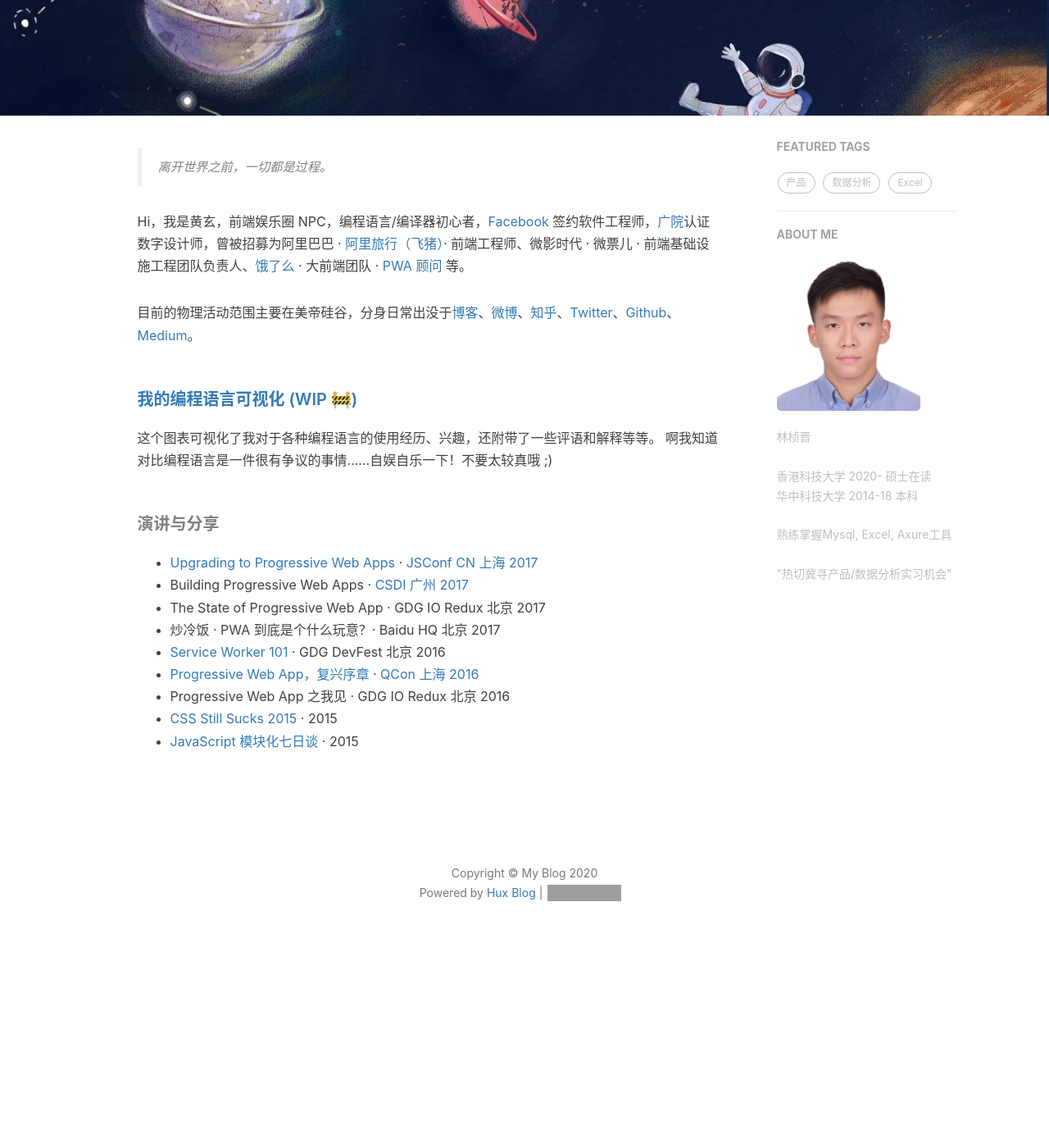
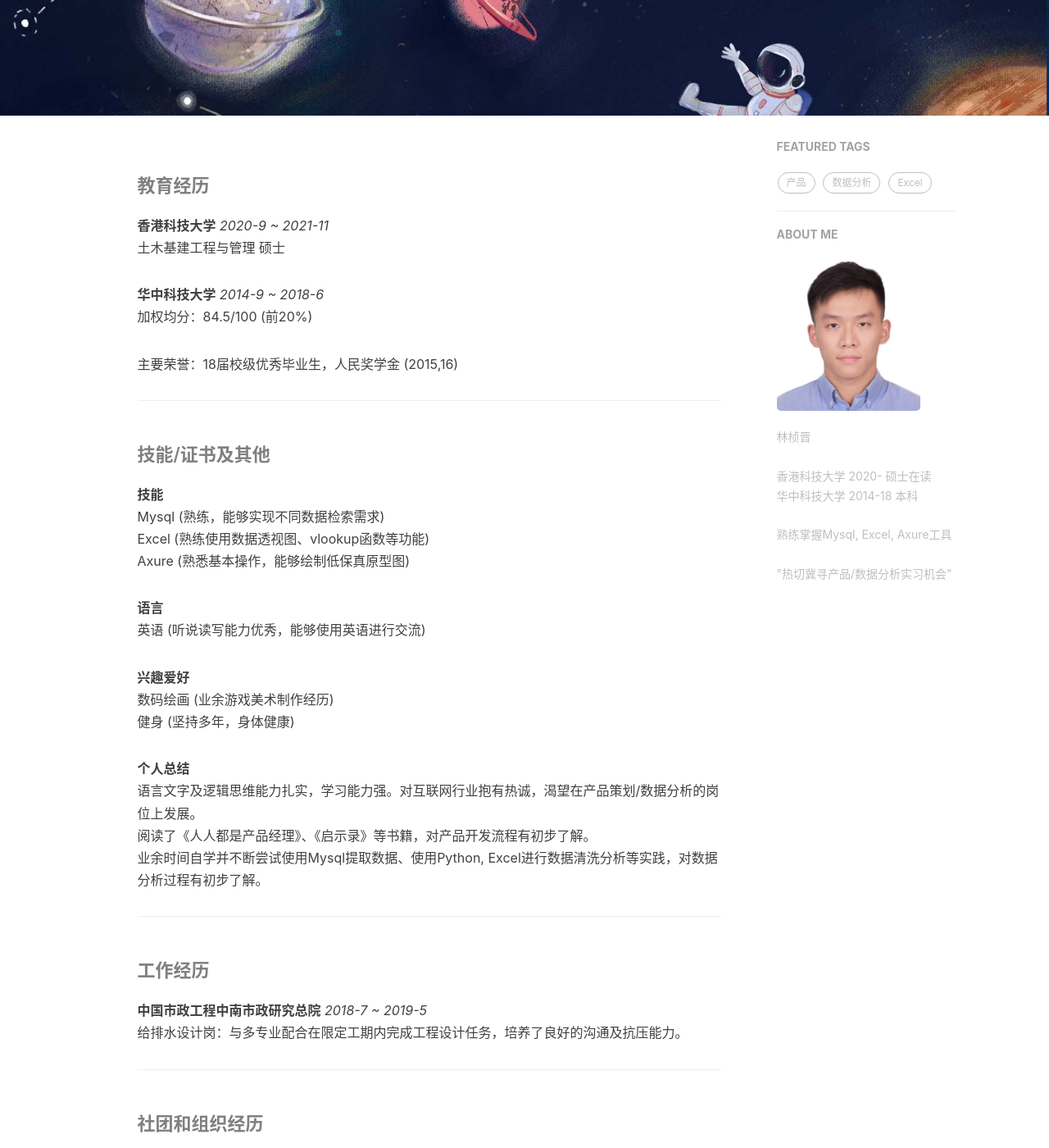
Before and after one commit to zlinbh/zlinbh.github.io, a Jekyll site: the page built from about.html, in a window 1280 px wide and 1400 px high, scrolled down 257 px. Shown: the whole window at 82% size. Built offline with Jekyll 4.4.1, drawn with Linux system fonts in a browser that asks for light colours; nearby versions of some CDN libraries; comment, search, counter and statistics services are not loaded; before the commit the page ends 1450 px from its top, so only the background shows below that; some of the changed text lies outside the part shown; grey boxes are pictures that could not be loaded.

Commit message:
Update zh.md

```diff
--- a/_includes/about/zh.md
+++ b/_includes/about/zh.md
@@ -1,33 +1,44 @@
-> 离开世界之前，一切都是过程。
+#### 教育经历
 
-Hi，我是黄玄，前端娱乐圈 NPC，编程语言/编译器初心者，[Facebook](https://www.facebook.com/) 签约软件工程师，[广院](https://baike.baidu.com/item/%E4%B8%AD%E5%9B%BD%E4%BC%A0%E5%AA%92%E5%A4%A7%E5%AD%A6)认证数字设计师，曾被招募为阿里巴巴 · [阿里旅行（飞猪）](http://alitrip.com)· 前端工程师、微影时代 · 微票儿 · 前端基础设施工程团队负责人、[饿了么](https://ele.me/) · 大前端团队 · [PWA 顾问](https://medium.com/elemefe/upgrading-ele-me-to-progressive-web-app-2a446832e509) 等。
+**香港科技大学** *2020-9 ~ 2021-11*
+土木基建工程与管理 硕士
 
-目前的物理活动范围主要在美帝硅谷，分身日常出没于[博客](https://huangxuan.me)、[微博](https://weibo.com/huxpro)、[知乎](https://www.zhihu.com/people/huxpro/pins/posts)、[Twitter](https://twitter.com/Huxpro/)、[Github](https://github.com/huxpro)、[Medium](https://medium.com/@Huxpro)。
+**华中科技大学** *2014-9 ~ 2018-6*
+加权均分：84.5/100 (前20%)
 
+主要荣誉：18届校级优秀毕业生，人民奖学金 (2015,16)
 
-##### [我的编程语言可视化 (WIP 🚧)](https://huangxuan.me/2020/05/05/pl-chart/)
+***
 
-这个图表可视化了我对于各种编程语言的使用经历、兴趣，还附带了一些评语和解释等等。 啊我知道对比编程语言是一件很有争议的事情……自娱自乐一下！不要太较真哦 ;)
+#### 技能/证书及其他
 
+**技能**
+Mysql (熟练，能够实现不同数据检索需求)
+Excel (熟练使用数据透视图、vlookup函数等功能)
+Axure (熟悉基本操作，能够绘制低保真原型图)
 
-##### 演讲与分享
+**语言**
+英语 (听说读写能力优秀，能够使用英语进行交流)
 
-- [Upgrading to Progressive Web Apps][9] · [JSConf CN 上海 2017](http://2017.jsconf.cn/)
-- Building Progressive Web Apps · [CSDI 广州 2017](http://www.csdisummit.com/)
-- The State of Progressive Web App · GDG IO Redux 北京 2017
-- 炒冷饭 · PWA 到底是个什么玩意？· Baidu HQ 北京 2017
-- [Service Worker 101][5] · GDG DevFest 北京 2016
-- [Progressive Web App，复兴序章][4] · [QCon 上海 2016](http://2016.qconshanghai.com/presentation/3111)
-- Progressive Web App 之我见 · GDG IO Redux 北京 2016
-- [CSS Still Sucks 2015][2] · 2015
-- [JavaScript 模块化七日谈][1] · 2015
+**兴趣爱好**
+数码绘画 (业余游戏美术制作经历)
+健身 (坚持多年，身体健康)
 
-[1]: //huangxuan.me/2015/07/09/js-module-7day/
-[2]: //huangxuan.me/2015/12/28/css-sucks-2015/
-[3]: //huangxuan.me/2016/06/05/pwa-in-my-pov/
-[4]: //huangxuan.me/2016/10/20/pwa-qcon2016/
-[5]: //huangxuan.me/2016/11/20/sw-101-gdgdf/
-[6]: https://yanshuo.io/assets/player/?deck=58ac8598b123db0067292f92 "PWA Rehashing"
-[7]: https://yanshuo.io/assets/player/?deck=593ad6fbfe88c2006a0a0d6d "The State of PWA"
-[8]: https://yanshuo.io/assets/player/?deck=594d673d570c357d0698a950 "Building PWA"
-[9]: //huangxuan.me/jsconfcn2017/
+**个人总结**
+语言文字及逻辑思维能力扎实，学习能力强。对互联网行业抱有热诚，渴望在产品策划/数据分析的岗位上发展。
+阅读了《人人都是产品经理》、《启示录》等书籍，对产品开发流程有初步了解。
+业余时间自学并不断尝试使用Mysql提取数据、使用Python, Excel进行数据清洗分析等实践，对数据分析过程有初步了解。
+
+***
+
+#### 工作经历
+
+**中国市政工程中南市政研究总院** *2018-7 ~ 2019-5*
+给排水设计岗：与多专业配合在限定工期内完成工程设计任务，培养了良好的沟通及抗压能力。
+
+***
+
+#### 社团和组织经历
+
+**给排水1402班级团支部** *2016-9 ~ 2017-12*
+班长：完成常规工作的同时，与班委合作策划乒乓球锦标赛、女生节视频献礼等多场班级活动，获得良好参与率与积极评价。
```
